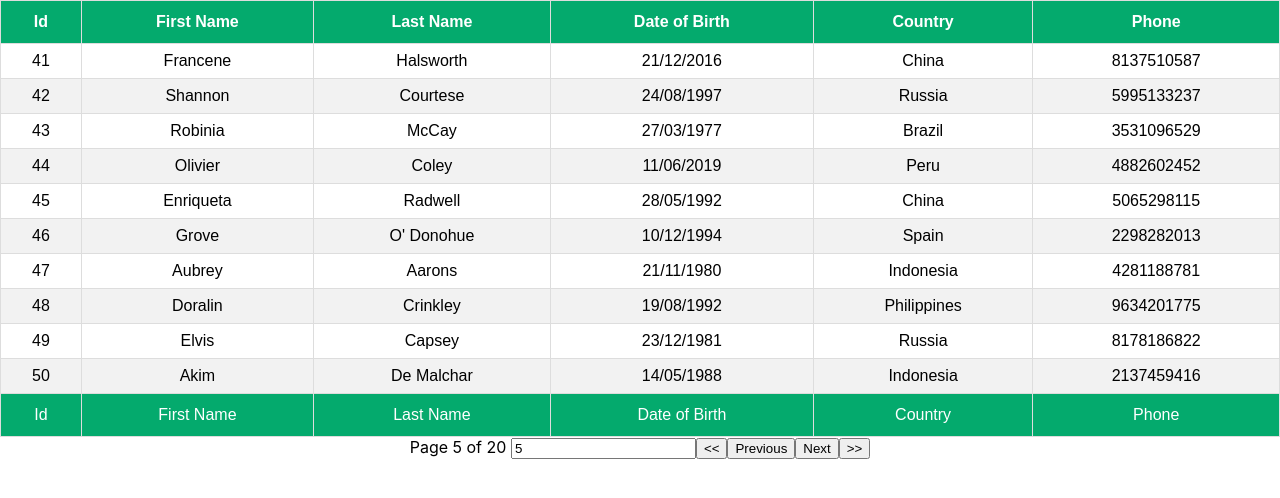
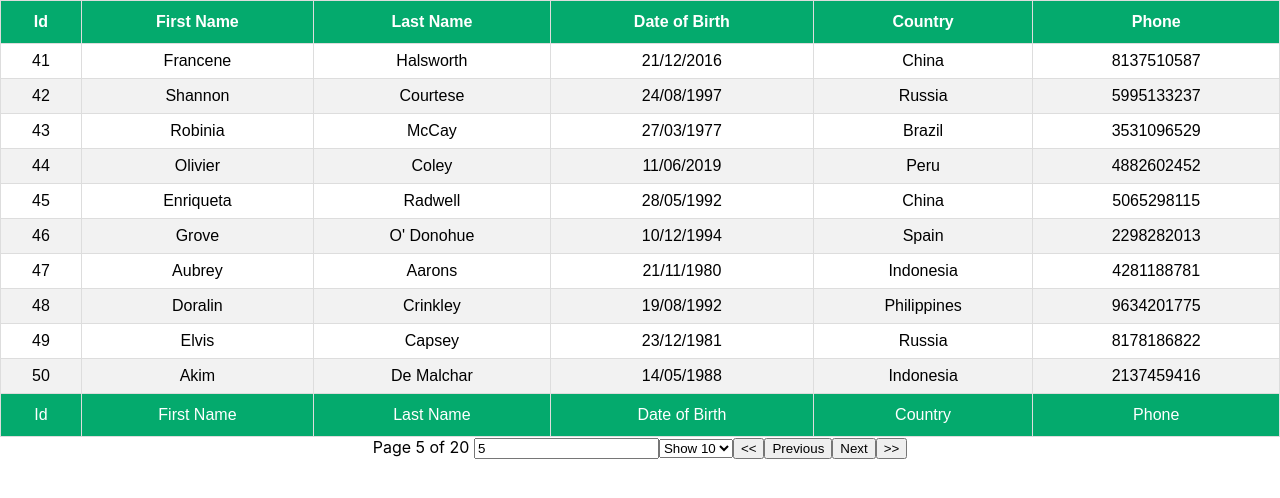
Before and after one commit to Balzak1976/react-table-demo, a React (Create React App) app: page / in a window 1280 px wide. Shown: the top 498 px of the page. Built offline with nearby package versions, Linux system fonts and the light colour scheme.

Commit message:
feat: implement pagination type of page size

```diff
--- a/src/components/PaginationTable.js
+++ b/src/components/PaginationTable.js
@@ -22,15 +22,15 @@ export const PaginationTable = () => {
 		pageOptions,
 		pageCount,
 		gotoPage,
-		state: {pageIndex}
-	} =
-		useTable(
+		setPageSize,
+		state: { pageIndex, pageSize },
+	} = useTable(
 		{
 			columns,
 			data,
-				initialState: { pageIndex: 4}
+			initialState: { pageIndex: 4 },
 		},
-			usePagination,
+		usePagination
 	);
 
 	return (
@@ -69,21 +69,35 @@ export const PaginationTable = () => {
 			</table>
 			<div>
 				<span>
-					Page{' '}
-					{pageIndex + 1} {`of ${pageOptions.length} `}
+					Page {pageIndex + 1} {`of ${pageOptions.length} `}
 				</span>
 				<input
-					type="number"
+					type='number'
 					defaultValue={pageIndex + 1}
 					onChange={(e) => {
 						const page = e.target.value ? Number(e.target.value) - 1 : 0;
 						gotoPage(page);
 					}}
 				/>
-				<button onClick={() => gotoPage(0)} disabled={!canPreviousPage}>{'<<'}</button>
-				<button onClick={() => previousPage() } disabled={!canPreviousPage}>Previous</button>
-				<button onClick={() => nextPage()} disabled={!canNextPage}>Next</button>
-				<button onClick={() => gotoPage(pageCount - 1)} disabled={!canNextPage}>{'>>'}</button>
+				<select value={pageSize} onChange={(e) => setPageSize(Number(e.target.value))}>
+					{[10, 15, 20].map((pageSize) => (
+						<option value={pageSize} key={pageSize}>
+							Show {pageSize}
+						</option>
+					))}
+				</select>
+				<button onClick={() => gotoPage(0)} disabled={!canPreviousPage}>
+					{'<<'}
+				</button>
+				<button onClick={() => previousPage()} disabled={!canPreviousPage}>
+					Previous
+				</button>
+				<button onClick={() => nextPage()} disabled={!canNextPage}>
+					Next
+				</button>
+				<button onClick={() => gotoPage(pageCount - 1)} disabled={!canNextPage}>
+					{'>>'}
+				</button>
 			</div>
 		</>
 	);
```
Also changed, not shown: screenshots/pageSizePagination.png (added), 1 other file (tests, documents, lock files or other folders). Lines whose indentation alone changed are shown as unchanged.
